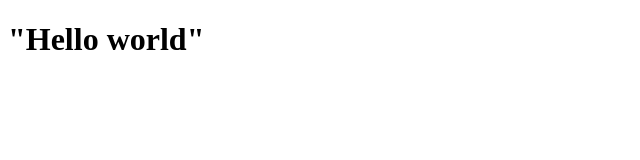
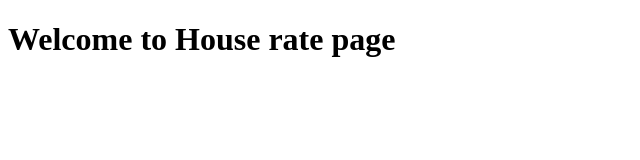
Before and after one commit to msbogass/msbogass.github.io, a plain HTML site: page index.html in a window 1280 px wide. Shown: the whole page, without its empty margins (0-640 px from the left). Drawn offline with Linux system fonts and the light colour scheme.

Commit message:
Update index.html

```diff
--- a/index.html
+++ b/index.html
@@ -4,6 +4,6 @@
 
     </head>
     <body>
-        <h1>"Hello world"</h1>
+        <h1>Welcome to House rate page</h1>
     </body>
 </html>
```
